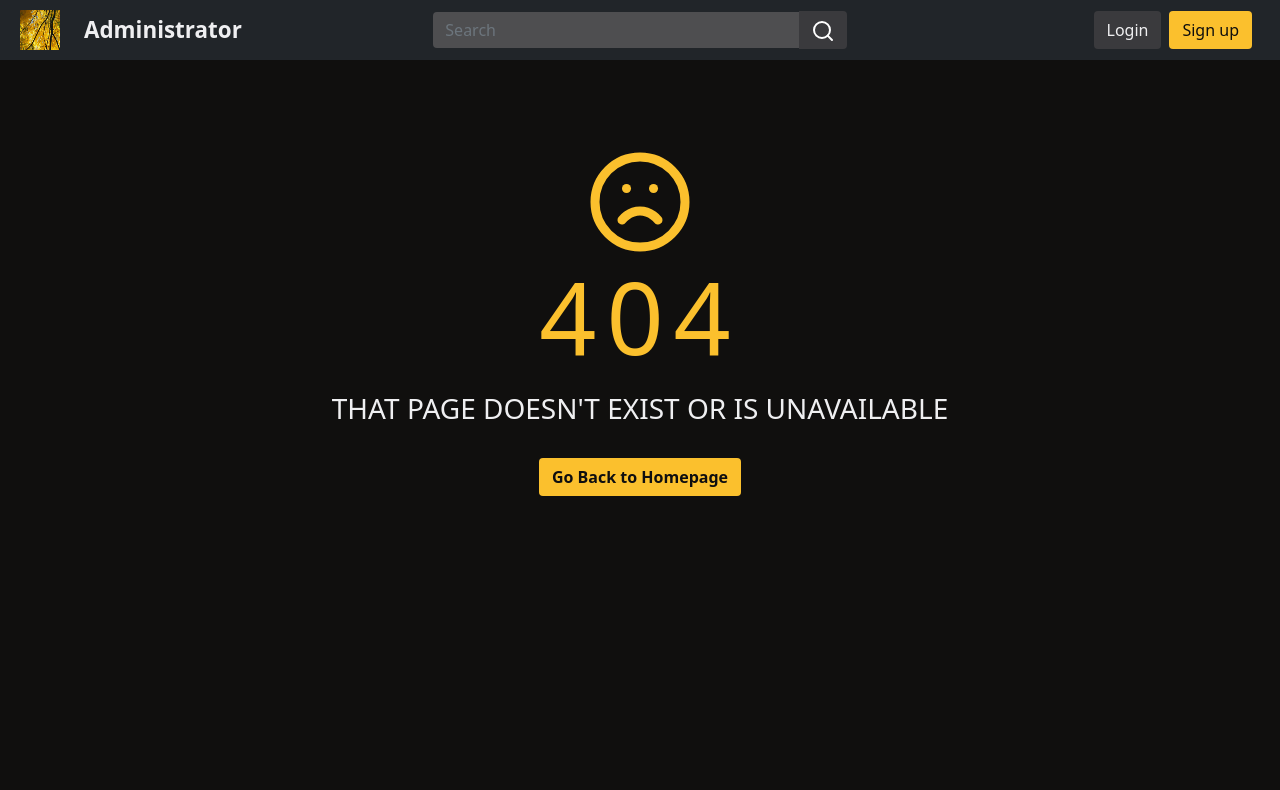
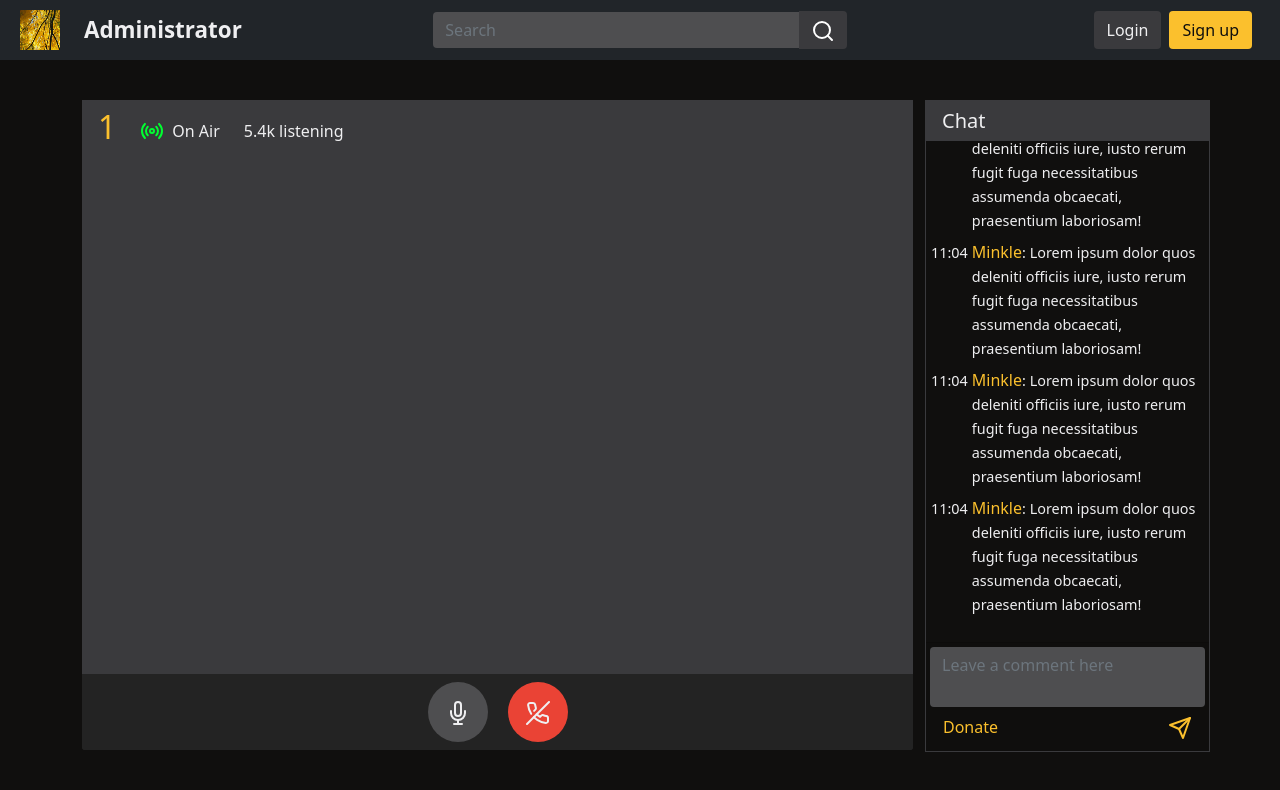
Before and after one commit to havorx/WeirdTwitch-frontend, a React (Create React App) app: page /stream/room/1 in a window 1280 px wide. Before the commit this address led to /404. Shown: the top 790 px of the page. Built offline with nearby package versions, Linux system fonts and the light colour scheme.

Commit message:
submit -> stream, param data, 2 mode stream screen

```diff
--- a/src/components/StreamRoom/StreamComment.js
+++ b/src/components/StreamRoom/StreamComment.js
@@ -4,7 +4,7 @@ import { SUB_PRIMARY_COLOR, SECONDARY_COLOR } from '../../utils/Const';
 import { Send } from 'react-feather';
 import './StreamComment.css'
 import Comment from './Comment';
-export default function StreamComment() {
+export default function StreamComment({ isStreamer }) {
 
     const textareaRef = useRef(null);
     const textareaMaxHeight = 150;
@@ -55,7 +55,8 @@ export default function StreamComment() {
                         ref={textareaRef}
                         onInput={handleOnInput}
                     />
-                    <div className="d-flex justify-content-end">
+                    <div className={`d-flex ${isStreamer ? 'justify-content-between' : 'justify-content-end'}`}>
+                        {isStreamer && <Button variant="outline-none" style={{ color: SECONDARY_COLOR }}>Donate</Button>}
                         <Button variant="outline-none" style={{ color: SECONDARY_COLOR }}><Send /></Button>
                     </div>
                 </Form>
--- a/src/components/StreamRoom/StreamScreen.js
+++ b/src/components/StreamRoom/StreamScreen.js
@@ -2,23 +2,25 @@ import React from 'react'
 import { Card, Button } from 'react-bootstrap'
 import { Radio as RadioIcon, Mic, PhoneOff } from 'react-feather'
 import { SUB_PRIMARY_COLOR, SECONDARY_COLOR } from '../../utils/Const';
-export default function StreamScreen() {
+export default function StreamScreen({ roomName, isStreamer }) {
+
     return (
         <Card className="comment-side d-flex justify-content-between" style={{ backgroundColor: `${SUB_PRIMARY_COLOR}` }}>
             <Card.Header style={{ backgroundColor: `${SUB_PRIMARY_COLOR}`, border: 'none' }}>
                 <div className="d-flex justify-content-between ">
                     <div className="d-flex align-items-center">
-                        <h2 style={{ color: SECONDARY_COLOR }} className="d-inline me-4">Room name</h2>
+                        <h2 style={{ color: SECONDARY_COLOR }} className="d-inline me-4">{roomName}</h2>
                         <RadioIcon style={{ color: "#00ff31" }} />
                         <span className="ms-2 me-4">On Air</span>
                         <span>5.4k listening</span>
                     </div>
                 </div>
             </Card.Header>
-            <Card.Footer className="d-flex justify-content-center align-items-center" style={{ backgroundColor: '#232323', border: 'none' }}>
+            {isStreamer && <Card.Footer className="d-flex justify-content-center align-items-center" style={{ backgroundColor: '#232323', border: 'none' }}>
                 <Button className="audio-btn" variant="outline-none"><Mic /></Button>
                 <Button className="audio-btn red-btn" variant="outline-none"><PhoneOff /></Button>
-            </Card.Footer>
+            </Card.Footer>}
+
         </Card>
     )
 }
--- a/src/pages/CreateStream/CreateStream.js
+++ b/src/pages/CreateStream/CreateStream.js
@@ -1,13 +1,23 @@
-import React from 'react'
+import React, { useState } from 'react'
 import { Container, Form, Row, Col, Button } from 'react-bootstrap'
+import { useNavigate } from "react-router-dom"
+export default function CreateStream() {
+    const navigate = useNavigate();
+    const [roomName, setRoomName] = useState("");
 
-export default function CreateStream() {
+    const handleCreate = (e) => {
+        e.preventDefault();
+        if (true) {
+            navigate(`/stream/room/${roomName}`);
+        }
+    }
+
     return (
         <article>
             <Container className="mt-5">
-                <h5>Create Room</h5>
                 <div className="mt-5 d-flex flex-column justify-content-center align-items-center">
-                    <Form style={{ width: '500px' }}>
+                    <h4 className="mb-3">Create Room</h4>
+                    <Form style={{ width: '500px' }} onSubmit={handleCreate}>
                         <Row className="mb-5">
                             <Form.Group as={Col} md="6" controlId="validationCustom01">
                                 <Form.Label>Room's name</Form.Label>
@@ -15,6 +25,7 @@ export default function CreateStream() {
                                     required
                                     type="text"
                                     placeholder="Room's name"
+                                    onInput={(e) => { setRoomName(e.target.value) }}
                                 />
                             </Form.Group>
                             <Form.Group as={Col} md="6" controlId="validationCustom01">
@@ -28,6 +39,7 @@ export default function CreateStream() {
                         </Row>
                         <Row className="mb-5 px-2">
                             <Form.Control
+                                required
                                 as="textarea"
                                 placeholder="Description"
                                 style={{ minHeight: '100px' }}
@@ -39,7 +51,11 @@ export default function CreateStream() {
                                 <Button style={{ width: '100px' }} className="me-2 buttonOutlined" >Cancel</Button>
                             </Form.Group>
                             <Form.Group as={Col} md="6" controlId="validationCustom01">
-                                <Button style={{ width: '100px' }} className="me-2 buttonFilledSecondary" variant="outline-none">Create</Button>
+                                <Button style={{ width: '100px' }} className="me-2 buttonFilledSecondary" variant="outline-none"
+                                    type="submit"
+                                >
+                                    Create
+                                </Button>
                             </Form.Group>
                         </Row>
                     </Form>
--- a/src/pages/StreamRoom/StreamRoom.js
+++ b/src/pages/StreamRoom/StreamRoom.js
@@ -2,18 +2,22 @@ import React from 'react'
 import { Container, Col, Row } from 'react-bootstrap'
 import StreamScreen from '../../components/StreamRoom/StreamScreen'
 import StreamComment from '../../components/StreamRoom/StreamComment'
+import { useParams } from 'react-router'
 import './StreamRoom.css'
 export default function StreamRoom() {
+    const { roomName } = useParams();
+    const isStreamer = true;
+
     return (
         <article>
             <Container>
                 <Row>
                     <Col xs={9}>
-                        <StreamScreen />
+                        <StreamScreen roomName={roomName} isStreamer={isStreamer} />
                     </Col>
                     <Col className="room-border p-0" xs={3}>
                         <aside >
-                            <StreamComment />
+                            <StreamComment isStreamer={isStreamer} />
                         </aside>
                     </Col>
                 </Row>
--- a/src/routes/routes.js
+++ b/src/routes/routes.js
@@ -16,7 +16,7 @@ const routes = [
             { path: '/browse', element: <Browse /> },
             { path: '/category/:categoryID', element: <Category /> },
             { path: '/stream/create', element: <CreateStream /> },
-            { path: '/stream/room', element: <StreamRoom /> },
+            { path: '/stream/room/:roomName', element: <StreamRoom /> },
             { path: '/404', element: <NotFound /> },
             { path: '*', element: <Navigate to="/404" /> }
         ]
```
